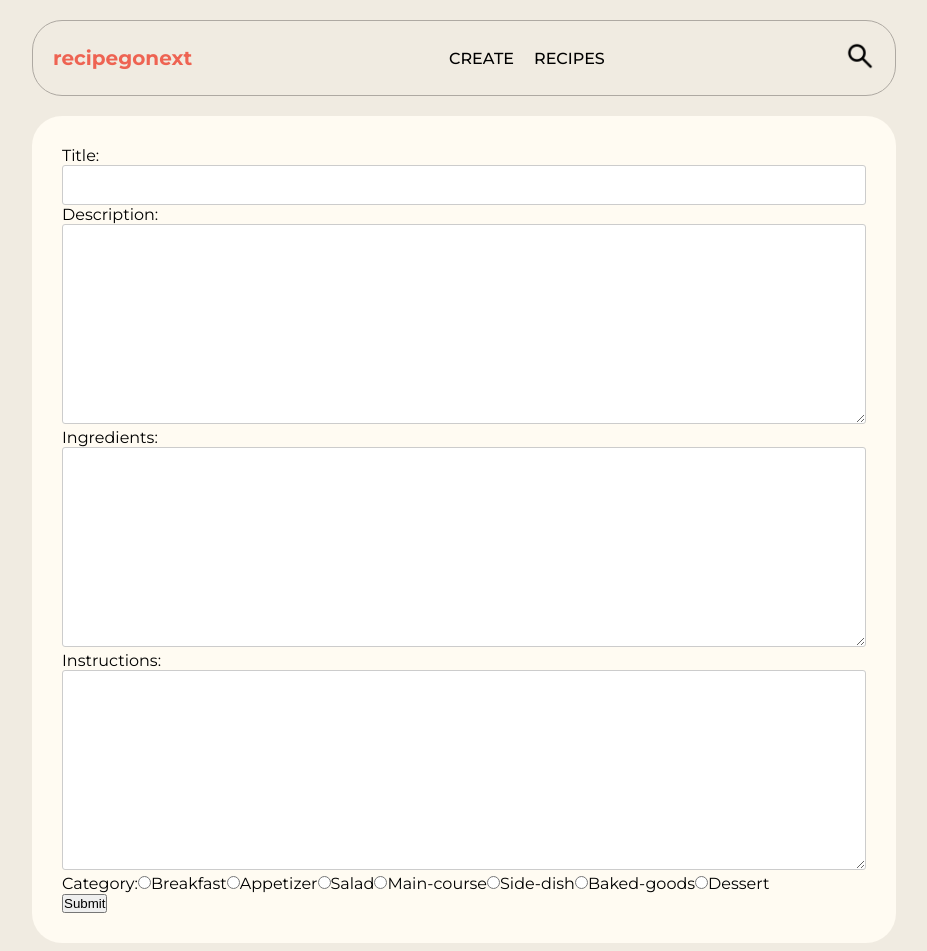
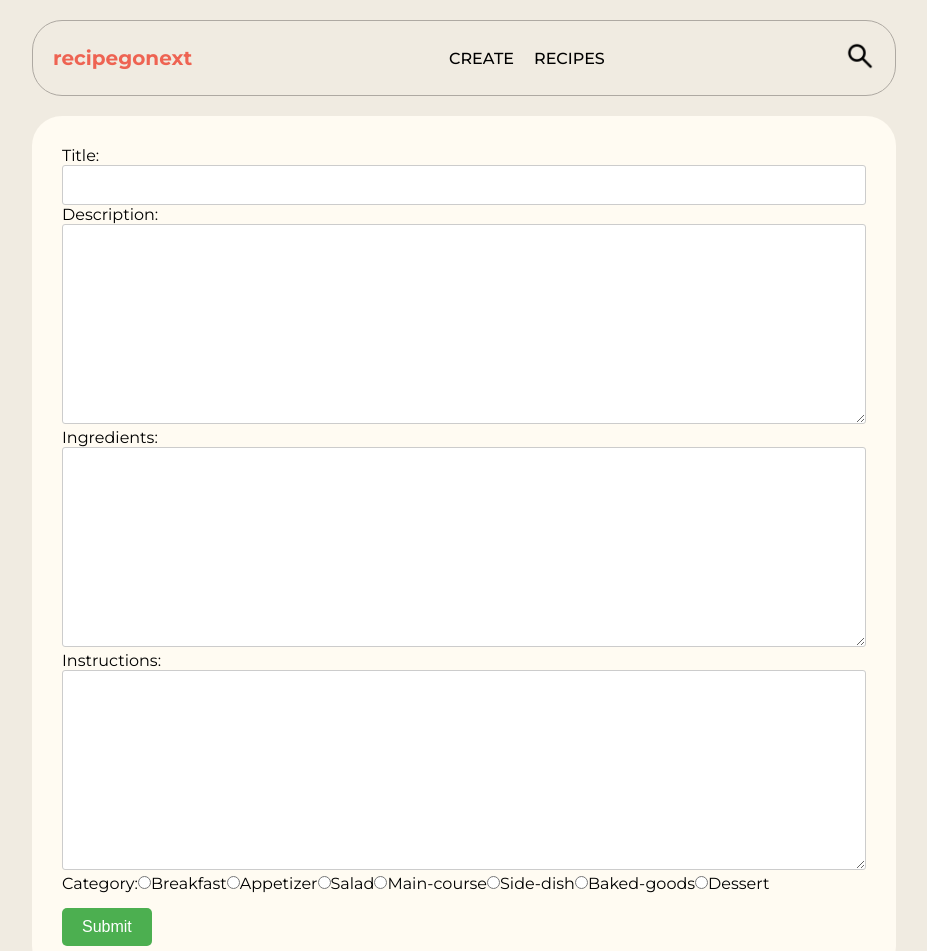
Before and after one commit to vfreis09/recipe-go-next, a Next.js app in the folder client/: page /create-recipe in a window 1280 px wide. Shown: the top 951 px of the page, without its empty margins (176-1103 px from the left). Built offline with nearby package versions, Linux system fonts and the light colour scheme.

Commit message:
style create and edit submit button

```diff
--- a/client/src/pages/create-recipe.tsx
+++ b/client/src/pages/create-recipe.tsx
@@ -179,7 +179,9 @@ const RecipeForm: React.FC = () => {
               Dessert
             </label>
           </div>
-          <button type="submit">Submit</button>
+          <button type="submit" className={styles.submitButton}>
+            Submit
+          </button>
         </form>
       </div>
       <Footer />
--- a/client/src/pages/recipes/edit/[id].tsx
+++ b/client/src/pages/recipes/edit/[id].tsx
@@ -28,6 +28,8 @@ export default function EditForm({
     instructions: data.instructions,
     categories: data.categories,
   });
+
+  console.log(data);
 
   const updateRecipe = (
     e: ChangeEvent<HTMLInputElement | HTMLTextAreaElement>
@@ -207,7 +209,9 @@ export default function EditForm({
               Dessert
             </label>
           </div>
-          <button type="submit">Submit</button>
+          <button type="submit" className={styles.submitButton}>
+            Submit
+          </button>
         </form>
       </div>
       <Footer />
--- a/client/src/styles/Create.module.css
+++ b/client/src/styles/Create.module.css
@@ -22,3 +22,18 @@
   resize: vertical;
   min-height: 200px;
 }
+
+.submitButton {
+  background-color: #4caf50;
+  color: white;
+  padding: 10px 20px;
+  margin-top: 15px;
+  border: none;
+  cursor: pointer;
+  border-radius: 5px;
+  font-size: 16px;
+}
+
+.submitButton:hover {
+  background-color: #45a049;
+}
--- a/client/src/types/types.ts
+++ b/client/src/types/types.ts
@@ -30,6 +30,6 @@ export interface ModalState {
 }
 
 export interface Props {
-  data?: Recipe[];
-  id?: string | string[];
+  data?: any;
+  id?: any;
 }
```
